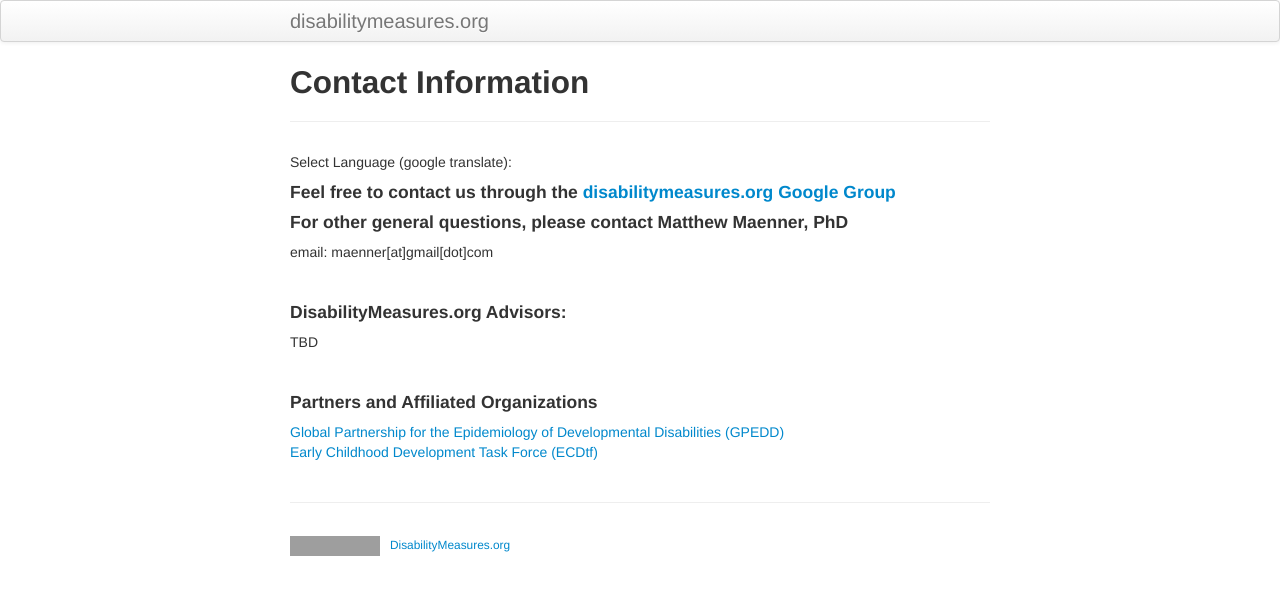
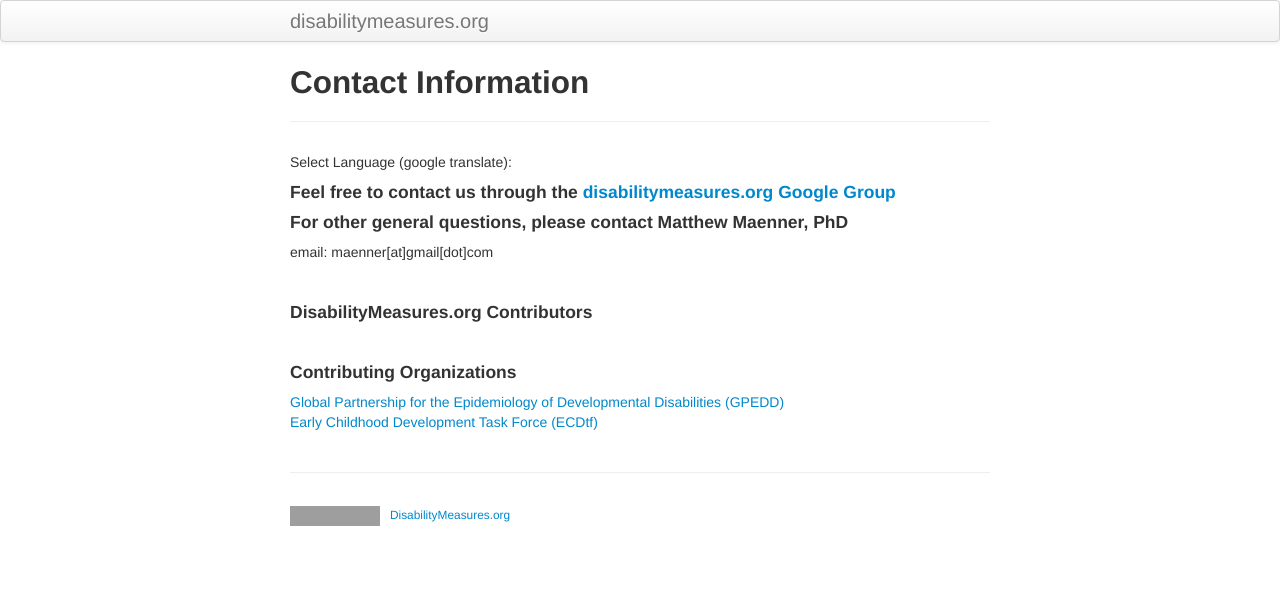
Before and after one commit to mjmaenner/disabilitymeasures, a Jekyll site: the page built from contact/index.md, in a window 1280 px wide. Shown: the top 595 px of the page. Built offline with Jekyll 4.4.1, drawn with Linux system fonts in a browser that asks for light colours; grey boxes are pictures that could not be loaded.

Commit message:
clarification

```diff
--- a/contact/index.md
+++ b/contact/index.md
@@ -18,11 +18,10 @@ email: maenner[at]gmail[dot]com
 
 <br>
 
-#### DisabilityMeasures.org Advisors:
-TBD
+#### DisabilityMeasures.org Contributors
 
 <br>
 
-#### Partners and Affiliated Organizations
+#### Contributing Organizations
 [Global Partnership for the Epidemiology of Developmental Disabilities (GPEDD)](http://www.gpedd.org)
 [Early Childhood Development Task Force (ECDtf)](http://www.gpcwd.org/early-childhood-development.html)
```
